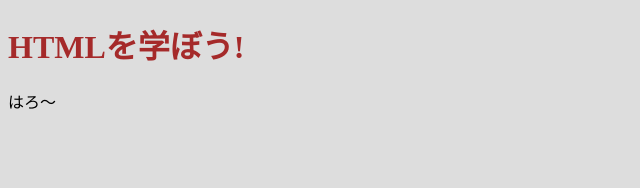
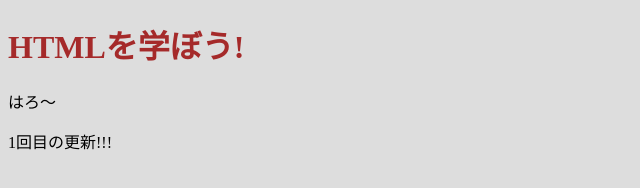
Before and after one commit to sakamoto2381/my_web_page, a plain HTML site: page index.html in a window 1280 px wide. Shown: the whole page, without its empty margins (0-640 px from the left). Drawn offline with Linux system fonts and the light colour scheme.

Commit message:
1回目の更新

```diff
--- a/index.html
+++ b/index.html
@@ -16,5 +16,7 @@
 <body>
 <h1>HTMLを学ぼう!</h1>
 <p>はろ～</p>
+
+<p>1回目の更新!!!</p>
 </body>
 </html>
```
